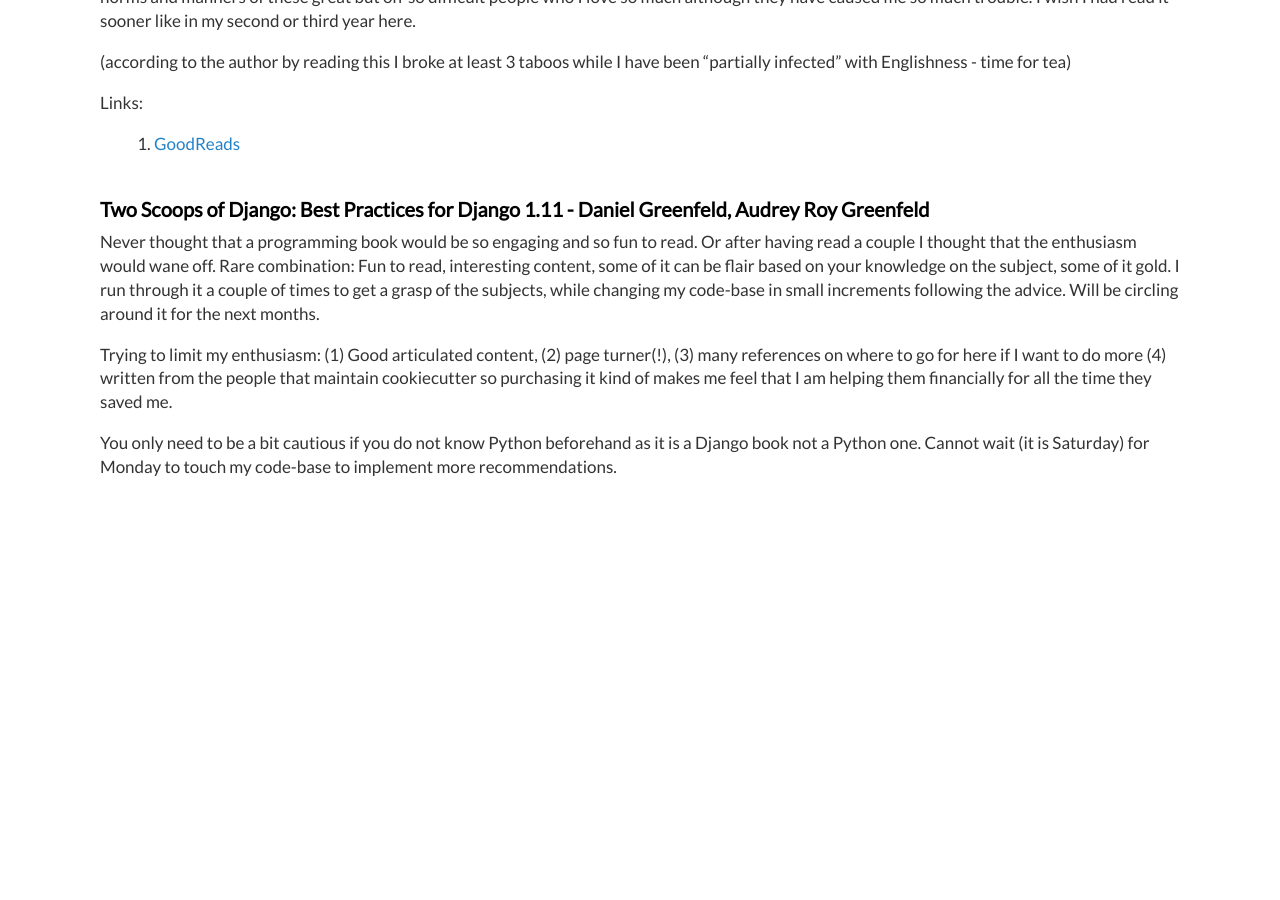
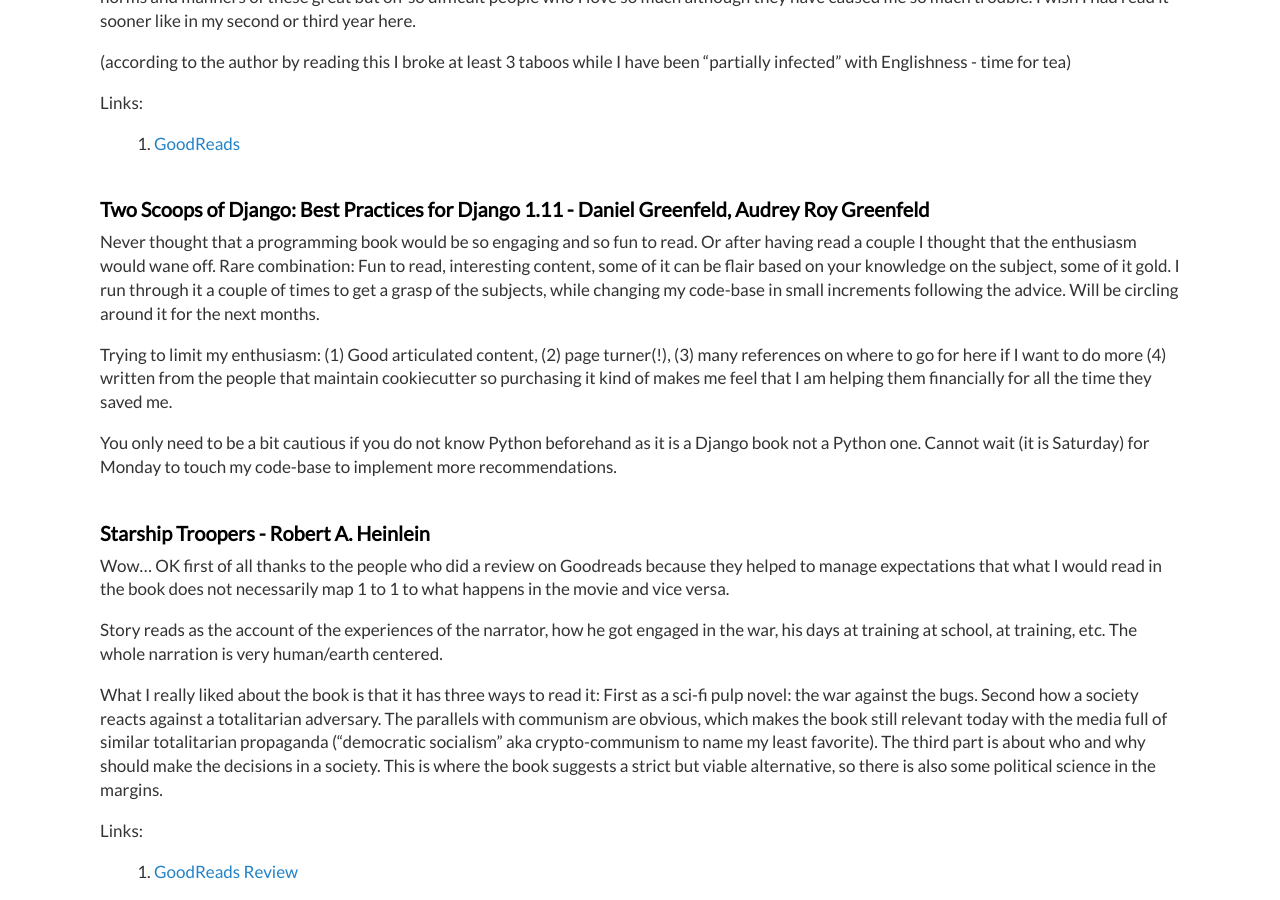
Before and after one commit to dimitrismistriotis/dimitrismistriotis.github.io, a Jekyll site: the page built from _posts/2018-01-21-books_of_2018.md, in a window 1280 px wide and 900 px high, scrolled down 4459 px. Built offline with Jekyll 4.4.1, drawn with Linux system fonts in a browser that asks for light colours; before the commit the page ends 4955 px from its top, so only the background shows below that.

Commit message:
Starship Troopers

```diff
--- a/_posts/2018-01-21-books_of_2018.md
+++ b/_posts/2018-01-21-books_of_2018.md
@@ -292,3 +292,16 @@
 You only need to be a bit cautious if you do not know Python beforehand as it
 is a Django book not a Python one. Cannot wait (it is Saturday) for Monday to
 touch my code-base to implement more recommendations.
+
+
+## Starship Troopers - Robert A. Heinlein
+
+Wow... OK first of all thanks to the people who did a review on Goodreads because they helped to manage expectations that what I would read in the book does not necessarily map 1 to 1 to what happens in the movie and vice versa.
+
+Story reads as the account of the experiences of the narrator, how he got engaged in the war, his days at training at school, at training, etc. The whole narration is very human/earth centered.
+
+What I really liked about the book is that it has three ways to read it: First as a sci-fi pulp novel: the war against the bugs. Second how a society reacts against a totalitarian adversary. The parallels with communism are obvious, which makes the book still relevant today with the media full of similar totalitarian propaganda ("democratic socialism" aka crypto-communism to name my least favorite). The third part is about who and why should make the decisions in a society. This is where the book suggests a strict but viable alternative, so there is also some political science in the margins.
+
+Links:
+
+1.  [GoodReads Review](https://www.goodreads.com/review/show/2383260297)
```
